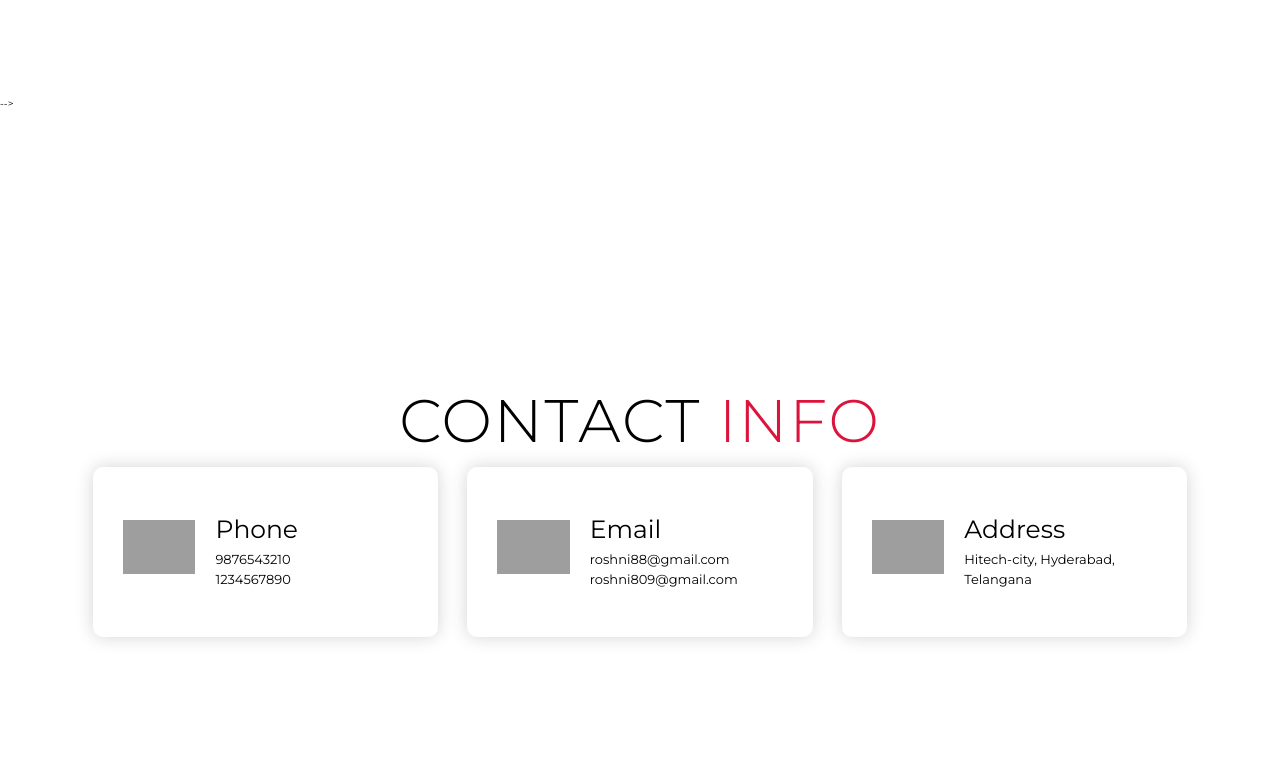
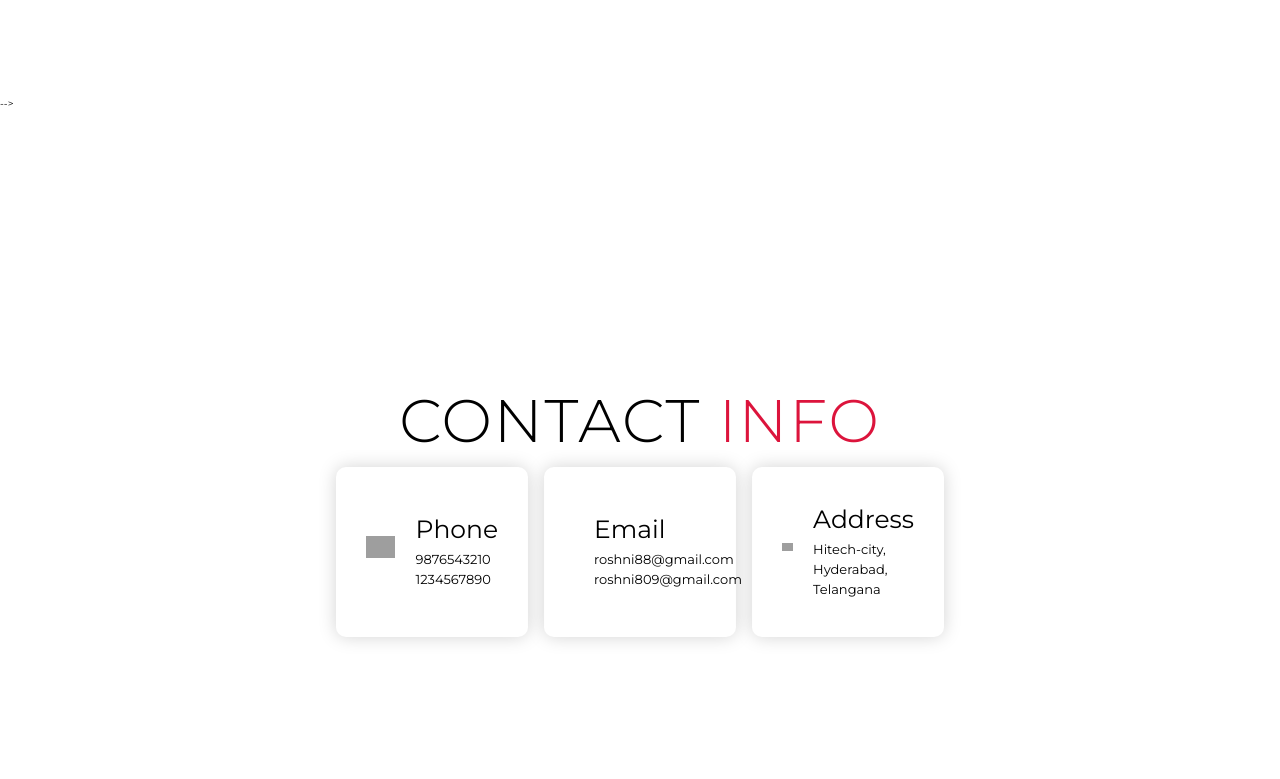
Before and after one commit to CHIPPE-ROSHNI/CHIPPE-ROSHNI.github.io, a plain HTML site: page index.html in a window 1280 px wide. Shown: the part 4021-4800 px from the top of the page. Drawn offline with Linux system fonts and the light colour scheme; grey boxes are pictures that could not be loaded.

Commit message:
Update style.css

```diff
--- a/style.css
+++ b/style.css
@@ -450,9 +450,9 @@ p {
 /* contact Section */
 #contact .contact {
 	flex-direction: column;
-	max-width: 1200px;
+	max-width: 1000px;
 	margin: 0 auto;
-	width: 90%;
+	width: 50%;
 }
 #contact .contact-items {
 	/* max-width: 400px; */
```
